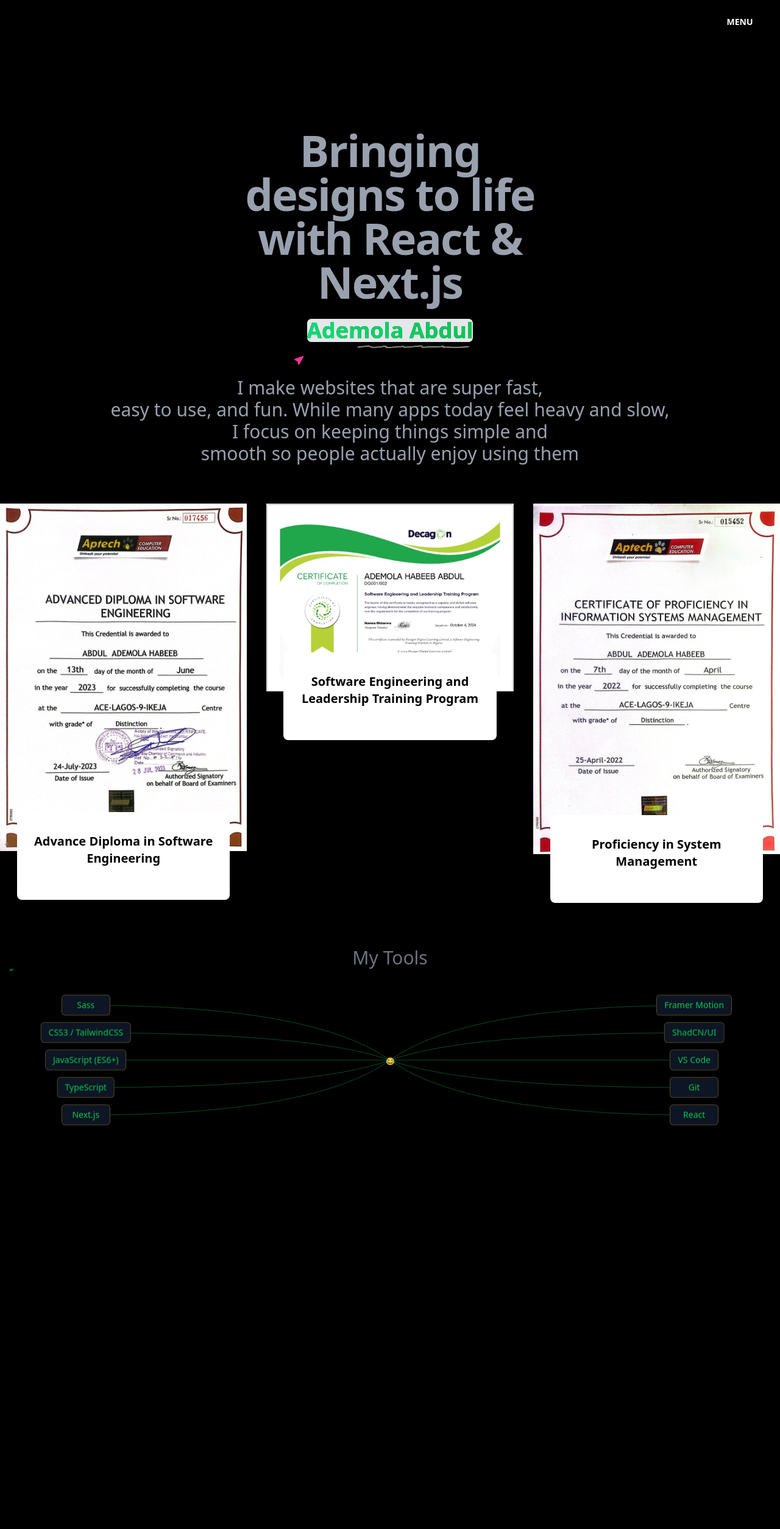
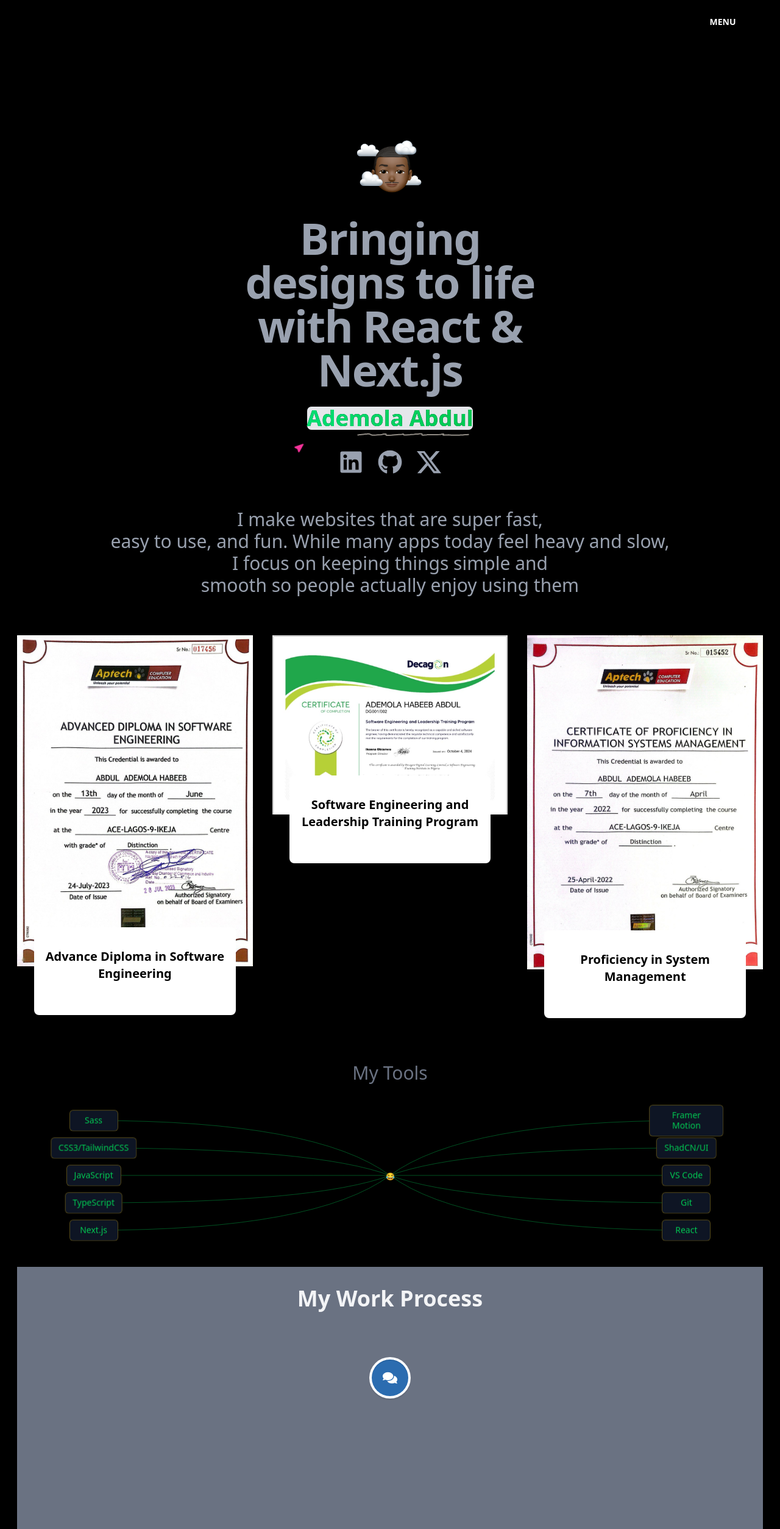
Before and after one commit to Demmyjsx/myportfolio, a Next.js app: page / in a window 1280 px wide. Shown: the top 2508 px of the page at 61% size. Before the commit the page ends 1889 px from the top, so only its background shows below. Built offline with nearby package versions, Linux system fonts and the light colour scheme.

Commit message:
added certification and made it responsive

```diff
--- a/src/app/UI/animatedText.tsx
+++ b/src/app/UI/animatedText.tsx
@@ -1,9 +1,19 @@
 import TextHighlighter from "@/components/ui/text-highlighter";
 import { CursorHighlight } from "@/components/ui/cursor-highlight";
-
+import { FaLinkedin, FaGithub  } from "react-icons/fa";
+import { BsTwitterX } from "react-icons/bs";
+import Image from "next/image";
 export default function AnimatedText() {
   return (
     <div className="mx-auto -mt-35 max-w-lg  text-center">
+              <Image
+            src="/profile.png"
+            alt="logo"
+            width={600}
+            height={400}
+            className="w-32 h-32 mx-auto mb-4 rounded-full"
+          />
+
             <h1 className="text-6xl md:text-7xl text-gray-400 font-bold tracking-tight">Bringing designs to life with React & Next.js</h1>
             <br />
             <TextHighlighter type="zigzag" highlightColor="#8F8A83FF">
@@ -18,8 +28,20 @@ export default function AnimatedText() {
                   >
                     <h1>Ademola Abdul</h1>
                   </CursorHighlight>
+
                </span>
             </TextHighlighter>
+            <div className="mt-4  md:flex md:justify-center md:gap-6">
+                    <a href="https://www.linkedin.com/in/ademola-abdul/" target="_blank" rel="noopener noreferrer">
+                      <FaLinkedin className="mx-auto mt-4 text-gray-400 hover:text-gray-600" size={40} />
+                    </a>
+                    <a href="https://github.com/Demmyjsx" target="_blank" rel="noopener noreferrer">
+                      <FaGithub className="mx-auto mt-4 text-gray-400 hover:text-gray-600" size={40} />
+                    </a>
+                    <a href="https://x.com/Demmy_abs" target="_blank" rel="noopener noreferrer">
+                      <BsTwitterX className="mx-auto mt-4 text-gray-400 hover:text-gray-600" size={40} />
+                    </a>
+            </div>
     </div>
   );
 }
--- a/src/app/UI/intro.tsx
+++ b/src/app/UI/intro.tsx
@@ -8,6 +8,7 @@ import AnimatedText from "./animatedText";
 
 import TimeLine from "./timeLine";
 import  GridTab from "./grid";
+import Process from "./process";
 
 
 
@@ -15,7 +16,7 @@ import  GridTab from "./grid";
 export default function ToggleVaultDemo() {
   return (
     <>
-        <section id="home" className="text-center">
+        <section id="home" >
 
 
                     <div className="relative w-full ">
@@ -46,14 +47,11 @@ export default function ToggleVaultDemo() {
             </div>
 
         </section>
-    <section id="Certificates" className="">
-
-
-
-
+    <section id="Certificates" >
         <GridTab />
         <h1 className="text-3xl text-center text-gray-500 mt-10">My Tools</h1>
           <TimeLine />
+          <Process />
     </section>
     <section id="">
 
--- /dev/null
+++ b/src/app/UI/process.tsx
@@ -0,0 +1,60 @@
+"use client";
+
+import React from 'react';
+import { VerticalTimeline, VerticalTimelineElement }  from 'react-vertical-timeline-component';
+import 'react-vertical-timeline-component/style.min.css';
+import { FaComments, FaCode, FaCheckCircle, FaHandshake } from 'react-icons/fa';
+
+const processSteps = [
+  {
+    title: "Communication",
+    description:
+      "Prior to initiating any project, I prioritize an initial online meeting with each client for 15-30 minutes. Ensuring a clear understanding of visions, objectives, methodologies, or other concerns, helps us align our goals and expectations from the very beginning.",
+    icon: <FaComments />,
+    iconStyle: { background: '#2B6CB0', color: '#fff' }
+  },
+  {
+    title: "Design & Development",
+    description:
+      "Aligning with my clients' specific requirements, preferences, and coding standards. I am dedicated to delivering results that adhere to the industry's best practices while ensuring top-tier quality and optimal performance.",
+    icon: <FaCode />,
+    iconStyle: { background: '#D69E2E', color: '#fff' }
+  },
+  {
+    title: "Revision",
+    description:
+      "Clear and constructive feedback with detailed and accurate progress updates will be provided based on project milestones, ensuring my clients are well-informed about the status of their goals. This commitment to transparency is a cornerstone of my professional ethics.",
+    icon: <FaCheckCircle />,
+    iconStyle: { background: '#38A169', color: '#fff' }
+  },
+  {
+    title: "Finalize",
+    description:
+      "I deeply respect the objectives and dreams of my clients and respond to their further needs at first time. My foremost aim is to cultivate trust and foster lasting connections with my clients, transforming professional partnerships into long-term friendships.",
+    icon: <FaHandshake />,
+    iconStyle: { background: '#805AD5', color: '#fff' }
+  },
+];
+
+export default function Process() {
+  return (
+    <div className="bg-gray-500 p-8 min-h-screen">
+      <h2 className="text-4xl font-bold text-center mb-12 text-gray-100">My Work Process</h2>
+      <VerticalTimeline lineColor="#E2E8F0">
+        {processSteps.map((step, index) => (
+          <VerticalTimelineElement
+            key={index}
+            className="vertical-timeline-element--work"
+            contentStyle={{ background: '#4A5568', color: '#fff' }}
+            contentArrowStyle={{ borderRight: '7px solid  #4A5568' }}
+            iconStyle={step.iconStyle}
+            icon={step.icon}
+          >
+            <h3 className="vertical-timeline-element-title text-xl font-bold">{step.title}</h3>
+            <p className="mt-2 text-gray-300">{step.description}</p>
+          </VerticalTimelineElement>
+        ))}
+      </VerticalTimeline>
+    </div>
+  );
+}
--- a/src/app/UI/timeLine.tsx
+++ b/src/app/UI/timeLine.tsx
@@ -11,15 +11,15 @@ const demoTopics: Topic[] = [
     highlighted: true,
   },
   {
-    id: "CSS3 / TailwindCSS",
-    name: "CSS3 / TailwindCSS",
+    id: "CSS3/TailwindCSS",
+    name: "CSS3/TailwindCSS",
     position: { x: 10, y: 35 },
     color: "oklch(72.3% 0.219 149.579)",
     highlighted: true,
   },
   {
     id: "JavaScript (ES6+)",
-    name: "JavaScript (ES6+)",
+    name: "JavaScript",
     position: { x: 10, y: 50 },
     color: "oklch(72.3% 0.219 149.579)",
     highlighted: true,
@@ -77,7 +77,7 @@ const demoTopics: Topic[] = [
 
 export default function TimeLine() {
   return (
-    <div className="mx-4">
+    <div className="mx-[4px]">
          <RadialFlow
       topics={demoTopics}
       badgeName="😂"
--- a/src/app/layout.tsx
+++ b/src/app/layout.tsx
@@ -23,9 +23,10 @@ export default function RootLayout({
   children: React.ReactNode;
 }>) {
   return (
-    <html lang="en" >
+    <html lang="en" className="scroll-smooth">
       <body
-        className={`${geistSans.variable} ${geistMono.variable} antialiased`}
+        className={`${geistSans.variable} ${geistMono.variable} antialiased mx-7`}
+
        >
         {children}
       </body>
```
Also changed, not shown: public/profile.png (added). Lines whose indentation alone changed are shown as unchanged.
